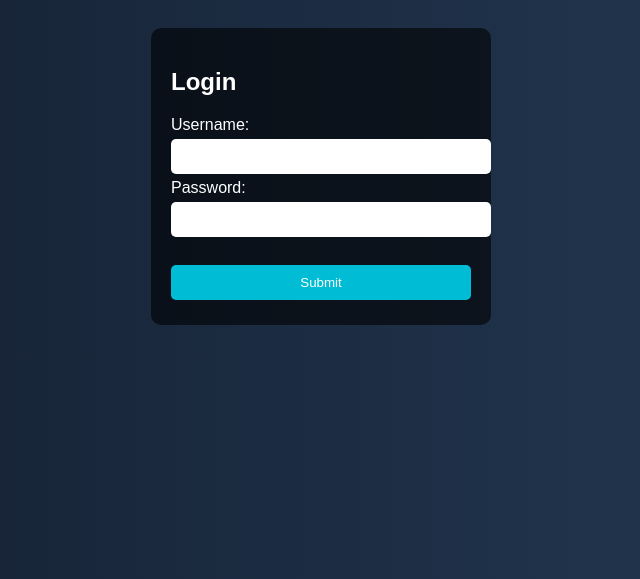
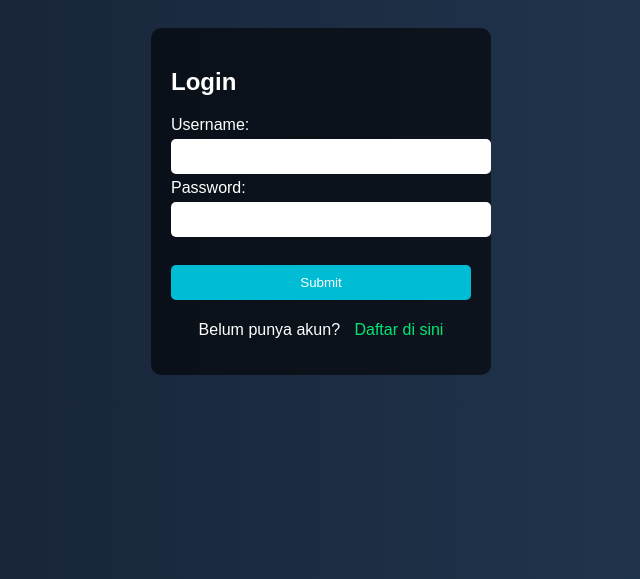
Before and after one commit to rofusedcryof/PBP_Tugas5.1, a PHP site: page / in a window 1280 px wide. Shown: the top 579 px of the page, without its empty margins (319-959 px from the left). Run offline with PHP 8.4, Linux system fonts and the light colour scheme; a stand-in replaces the project's code that opens the database connection.

Commit message:
menambah fitur register

```diff
--- a/index.php
+++ b/index.php
@@ -15,6 +15,7 @@
             <input type="password" name="password" required><br><br>
             <button type="submit">Submit</button>
         </form>
+        <p style="text-align:center;">Belum punya akun? <a href="register.php">Daftar di sini</a></p>
     </div>
 </body>
 </html>
```
